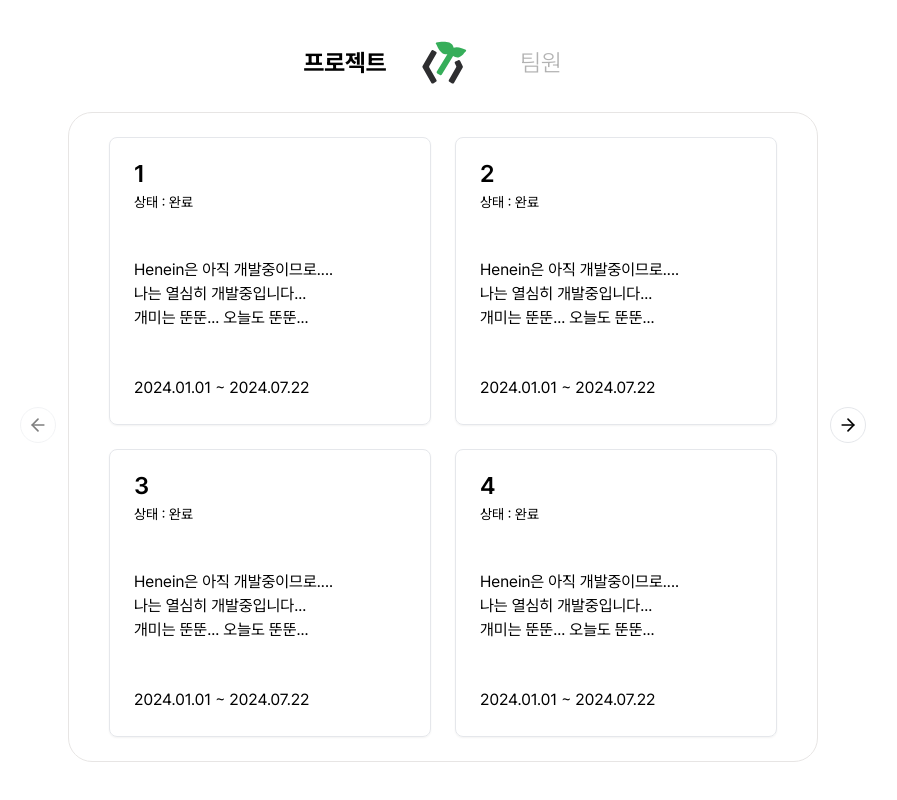
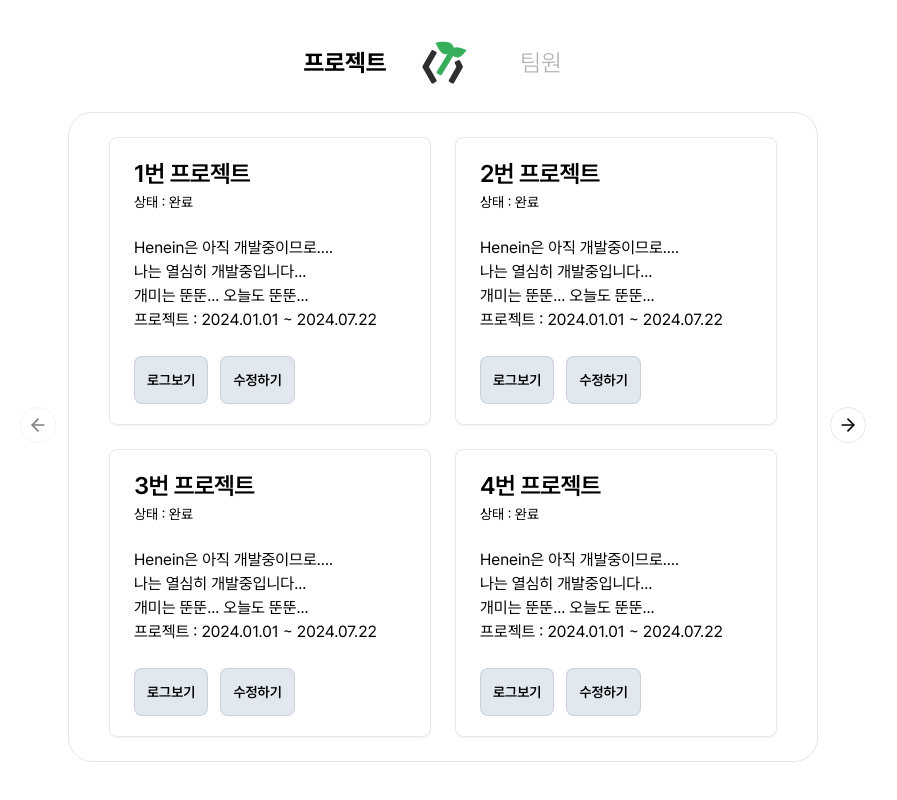
Before and after one commit to potato-club/gamza_club, a Next.js app: page / in a window 1280 px wide. Shown: the whole page, without its empty margins (197-1094 px from the left). Built offline with nearby package versions, Linux system fonts and the light colour scheme.

Commit message:
feat: react-portal 사용하여 LogModal 구현

```diff
--- /dev/null
+++ b/src/app/(route)/(main)/_components/LogModal.tsx
@@ -0,0 +1,39 @@
+import React from 'react';
+import {
+  Card,
+  CardContent,
+  CardFooter,
+  CardHeader,
+  CardTitle,
+} from '@/app/_components/ui/card';
+import PortalWrapper from '@/app/_components/client/PortalWrapper';
+import Close from '@/app/_components/client/Close';
+import useLogModalState from '@/app/_store/modal/useLogModalState';
+import Refresh from '@/app/_components/client/Refresh';
+
+const LogModal = ({ ...props }) => {
+  const { close } = useLogModalState();
+
+  return (
+    <PortalWrapper>
+      <Card className="flex-col w-[626px] px-10 py-9 bg-white rounded-3xl">
+        <CardHeader className="flex-row justify-between">
+          <div className="flex items-center gap-x-2">
+            <CardTitle className="text-xl">{props.title}</CardTitle>
+            <Refresh onClick={close} isLoading={false} />
+          </div>
+          <Close onClick={close} />
+        </CardHeader>
+        <CardContent>
+          <textarea
+            placeholder="🛠️ 아직 로그 기능 미구현 🛠️"
+            className="w-full h-[280px] border border-stone-200 bg-white rounded-xl py-3 px-4"
+          />
+        </CardContent>
+        <CardFooter className="flex justify-between"></CardFooter>
+      </Card>
+    </PortalWrapper>
+  );
+};
+
+export default LogModal;
--- a/src/app/(route)/(main)/_components/ProjectItem.tsx
+++ b/src/app/(route)/(main)/_components/ProjectItem.tsx
@@ -7,6 +7,8 @@ import {
   CardTitle,
 } from '@/app/_components/ui/card';
 import React from 'react';
+import LogWatch from './LogWatch';
+import ModifyButton from './ModifyRoute';
 
 interface Props {
   title: string;
@@ -17,9 +19,9 @@ interface Props {
 
 const ProjectItem = ({ ...props }) => {
   return (
-    <Card className="flex-col w-[322px] h-[288px] ">
+    <Card className="flex-col w-[322px] h-[288px] hover:shadow-[inset_0_3px_6px_rgba(0,0,0,0.1)]">
       <CardHeader>
-        <CardTitle>{props.item.id}</CardTitle>
+        <CardTitle>{props.item.title}</CardTitle>
         <CardDescription>상태 : 완료</CardDescription>
       </CardHeader>
       <CardContent>
@@ -28,9 +30,12 @@ const ProjectItem = ({ ...props }) => {
         나는 열심히 개발중입니다...
         <br />
         개미는 뚠뚠... 오늘도 뚠뚠...
+        <br />
+        <span>프로젝트 : 2024.01.01 ~ 2024.07.22</span>
       </CardContent>
-      <CardFooter className="flex justify-between">
-        <span>2024.01.01 ~ 2024.07.22</span>
+      <CardFooter className="gap-x-3">
+        <LogWatch {...props.item} />
+        <ModifyButton id={props.item.id} />
       </CardFooter>
     </Card>
   );
--- /dev/null
+++ b/src/app/_components/client/PortalWrapper.tsx
@@ -0,0 +1,19 @@
+'use client';
+
+import * as React from 'react';
+import { createPortal } from 'react-dom';
+
+export default function PortalWrapper({ children }: React.PropsWithChildren) {
+  const [mounted, setMounted] = React.useState(false);
+
+  React.useEffect(() => setMounted(true), []);
+
+  return mounted
+    ? createPortal(
+        <div className="fixed top-0 left-0 w-full h-full modal-background flex justify-center items-center">
+          {children}
+        </div>,
+        document.body
+      )
+    : null;
+}
```
